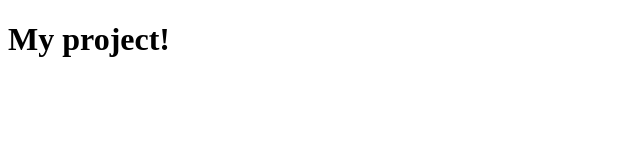
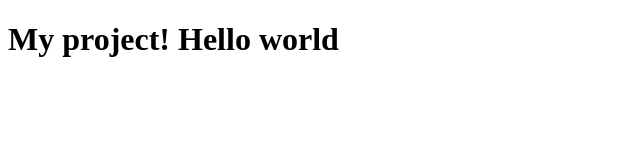
Before and after one commit to Kobsar703/my-project, a plain HTML site: page index.html in a window 1280 px wide. Shown: the whole page, without its empty margins (0-640 px from the left). Drawn offline with Linux system fonts and the light colour scheme.

Commit message:
Add to title

```diff
--- a/index.html
+++ b/index.html
@@ -7,6 +7,6 @@
     <title>Document</title>
 </head>
 <body>
-    <h1>My project!</h1>
+    <h1>My project! Hello world</h1>
 </body>
 </html>
```
